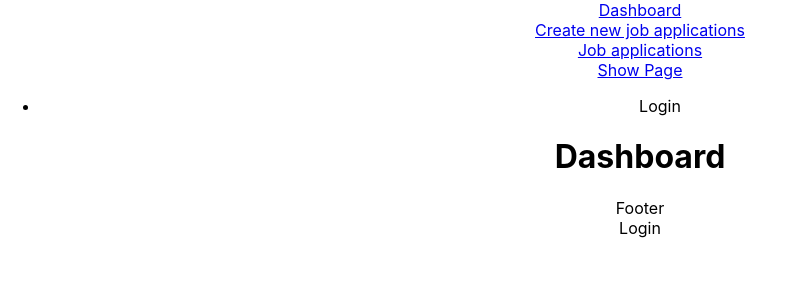
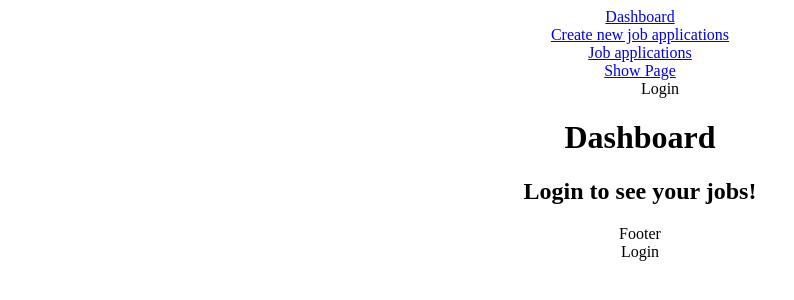
Before and after one commit to peterkimm/applied_frontend, a React (Create React App) app: page / in a window 1280 px wide. Shown: the top 300 px of the page, without its empty margins (0-794 px from the left). Built offline with nearby package versions, Linux system fonts and the light colour scheme; no server answers; the HTML template or start-up script is replaced by a standard one.

Commit message:
Updates to dashboard, styles and nav.

```diff
--- a/package.json
+++ b/package.json
@@ -11,6 +11,7 @@
     "react-dom": "^18.2.0",
     "react-router-dom": "^5.3.3",
     "react-scripts": "5.0.1",
+    "sass": "^1.52.3",
     "web-vitals": "^2.1.4"
   },
   "scripts": {
--- a/src/App.css
+++ b/src/App.css
@@ -1,38 +1,3 @@
 .App {
   text-align: center;
 }
-
-.App-logo {
-  height: 40vmin;
-  pointer-events: none;
-}
-
-@media (prefers-reduced-motion: no-preference) {
-  .App-logo {
-    animation: App-logo-spin infinite 20s linear;
-  }
-}
-
-.App-header {
-  background-color: #282c34;
-  min-height: 100vh;
-  display: flex;
-  flex-direction: column;
-  align-items: center;
-  justify-content: center;
-  font-size: calc(10px + 2vmin);
-  color: white;
-}
-
-.App-link {
-  color: #61dafb;
-}
-
-@keyframes App-logo-spin {
-  from {
-    transform: rotate(0deg);
-  }
-  to {
-    transform: rotate(360deg);
-  }
-}
--- a/src/App.js
+++ b/src/App.js
@@ -17,12 +17,15 @@ function App() {
   const [ user, setUser ] = useState(null);
     // use useEffect to observe object/changes to perform functionality
     useEffect(() => {
-      auth.onAuthStateChanged(user => setUser(user));
+      const unsubscribe = auth.onAuthStateChanged(user => setUser(user));
+      return () => {
+        unsubscribe();
+      }
     }, []);
   return (
     <div className="App">
    <Header user={user} />
-   <Main />
+   <Main user={user}/>
    <Footer />
    <Login />
 
--- a/src/components/Header.js
+++ b/src/components/Header.js
@@ -3,7 +3,7 @@ import { login, logout } from "../services/firebase"
 
 const Header = (props) => {
   return (
-    <nav className="nav">
+    <nav className="navbar navbar-brand bg-light">
     <Link to='/'>
         <div>Dashboard</div>
     </Link>
@@ -16,7 +16,7 @@ const Header = (props) => {
     <Link to='/jobapplications/:id'>
         <div>Show Page</div>
     </Link>
-    <ul>
+    <ul className="login">
         {
             props.user
             ? <li onClick={logout}>Logout</li>
--- a/src/components/Main.js
+++ b/src/components/Main.js
@@ -9,13 +9,13 @@ import Dashboard from "../pages/Dashboard"
 // component libraries
 import { Route } from "react-router-dom";
 
-const Main = () => {
+const Main = (props) => {
 
 
   return (
     <main className="container">
    <Route exact path="/">
-        <Dashboard />
+        <Dashboard user={props.user}/>
     </Route>
    <Route path="/jobapplications">
         <Index />
--- a/src/index.js
+++ b/src/index.js
@@ -1,6 +1,6 @@
 import React from 'react';
 import ReactDOM from 'react-dom/client';
-import './index.css';
+import './styles.scss';
 import App from './App';
 import reportWebVitals from './reportWebVitals';
 import { BrowserRouter as Router } from "react-router-dom";
--- a/src/pages/Dashboard.js
+++ b/src/pages/Dashboard.js
@@ -2,6 +2,17 @@ const Dashboard = (props) => {
   return (
     <div>
         <h1>Dashboard</h1>
+        <div className="profile">
+        { props.user
+        ? ( <>
+          <h2>Welcome, {props.user.displayName}</h2>
+          <img src={props.user.photoURL} alt={props.user.displayName} />
+
+        </>)
+        : <h2>Login to see your jobs!</h2>
+        }
+        </div>
+
 
     </div>
 
--- /dev/null
+++ b/src/styles.scss
@@ -0,0 +1,11 @@
+.App {
+  text-align: center;
+}
+nav {
+  ul.login {
+    margin: auto 0;
+    li {
+      list-style: none;
+    }
+  }
+}
```
Also changed, not shown: 2 other files (tests, documents, lock files or other folders).
